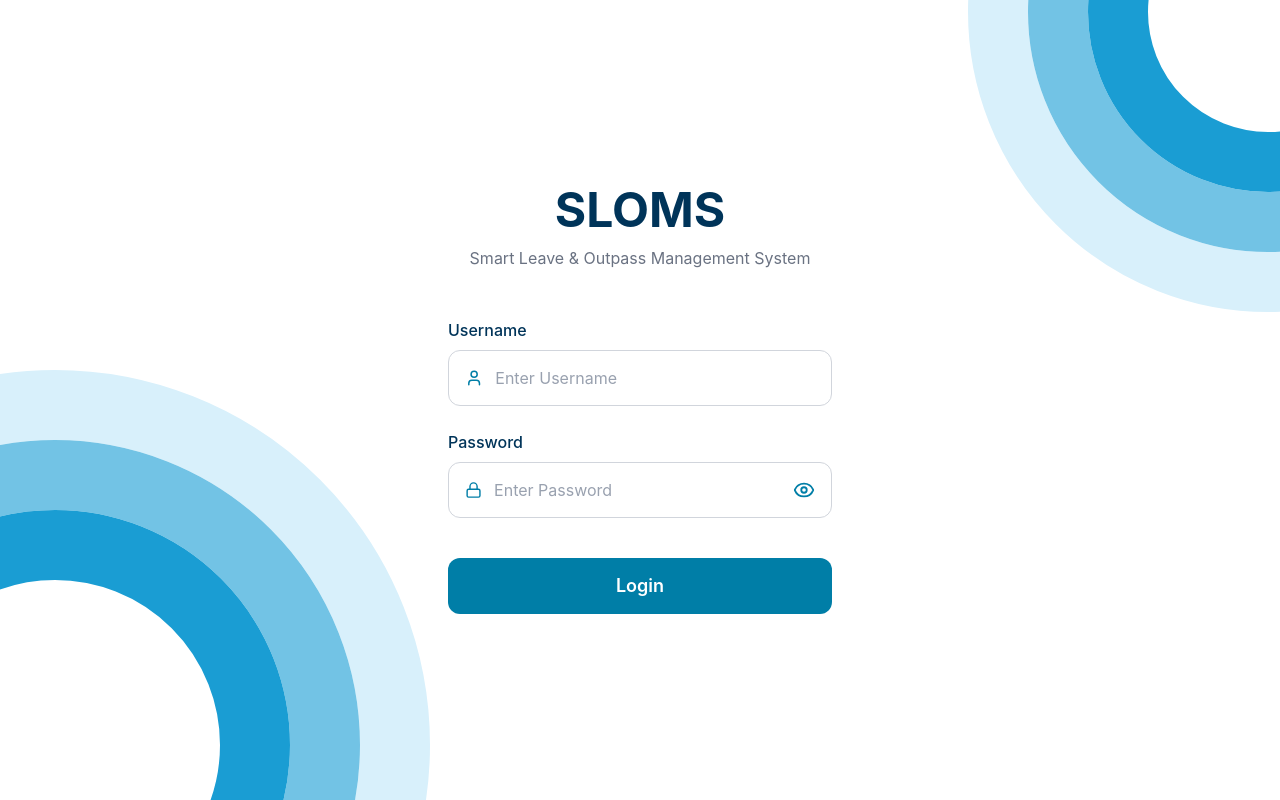
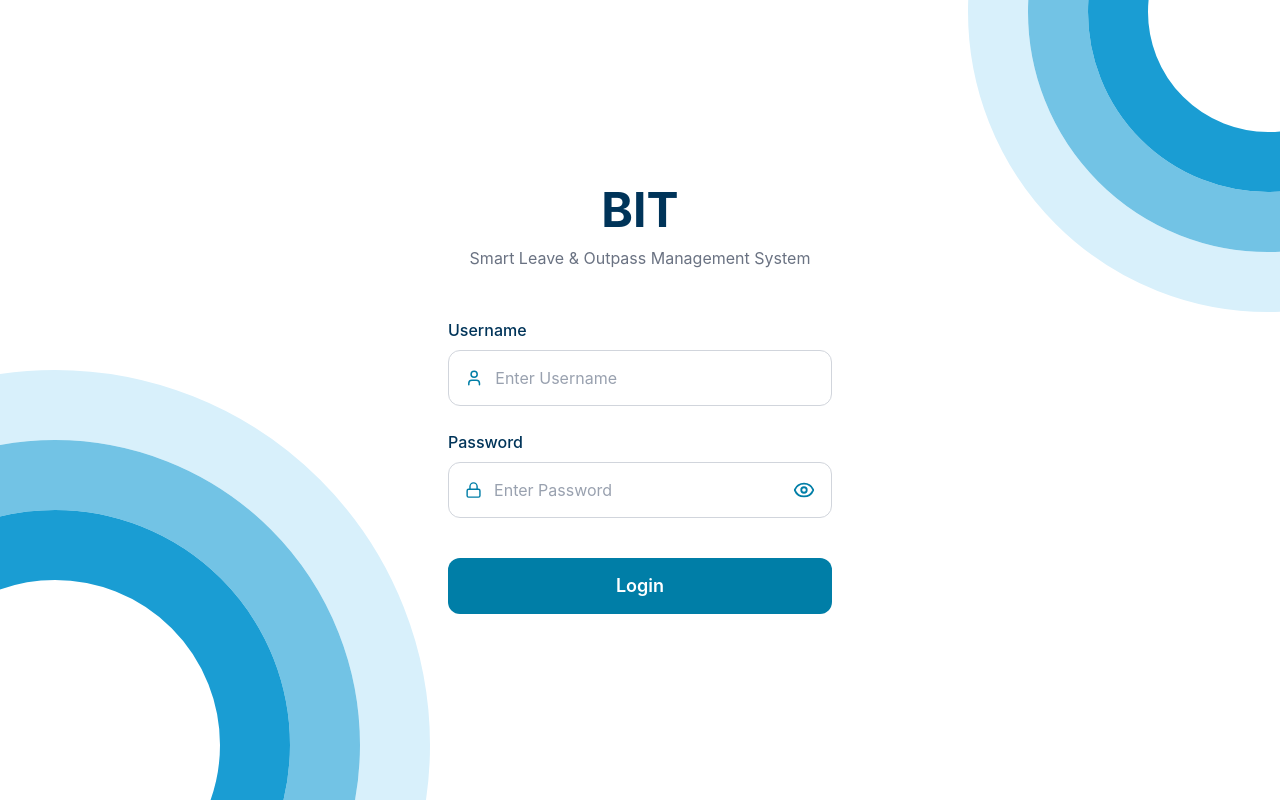
Before and after one commit to suganthan17/SLOMS, a React (Vite) app in the folder client/: page / in a window 1280 px wide. Built offline with nearby package versions, Linux system fonts and the light colour scheme.

Commit message:
Done login page

```diff
--- a/client/src/pages/Login.jsx
+++ b/client/src/pages/Login.jsx
@@ -19,7 +19,7 @@ const Login = () => {
       </div>
 
       <div className="relative z-10 w-full max-w-md px-8">
-        <h1 className="text-center text-5xl font-bold text-[#003459]">SLOMS</h1>
+        <h1 className="text-center text-5xl font-bold font-sans text-[#003459]">BIT</h1>
 
         <p className="mt-3 mb-12 text-center text-gray-500">
           Smart Leave & Outpass Management System
```
